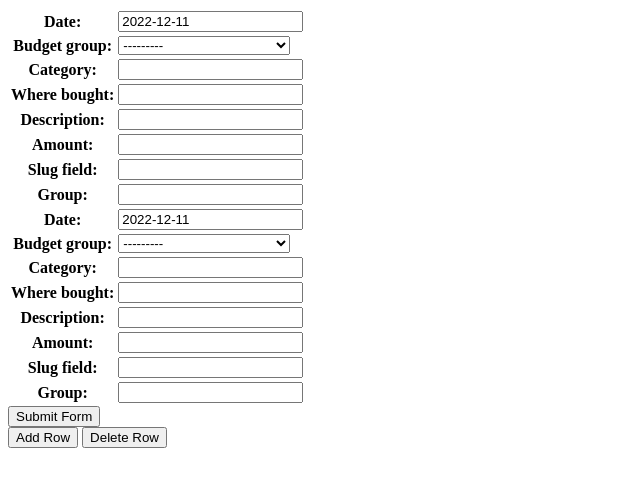
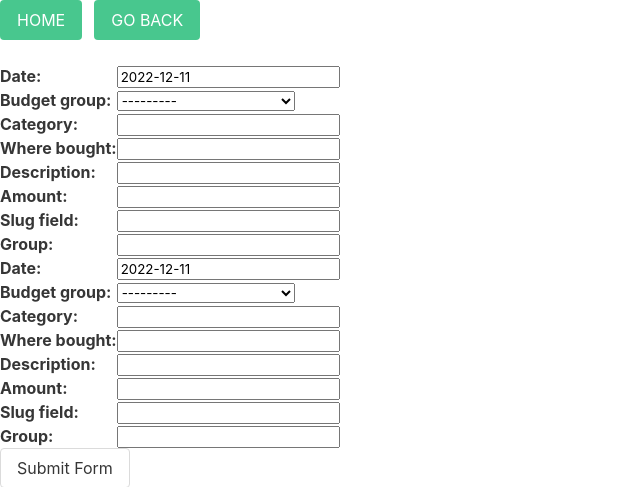
Before and after one commit to elhombrefiero/retirement_tracker, a Django app: a page that uses retirement_tracker/finances/templates/finances/add_exp_loc_user_acct.html in a window 1280 px wide. Shown: the top 487 px of the page, without its empty margins (0-640 px from the left). Run offline with Django 3.2, Linux system fonts and the light colour scheme; tables that the repository leaves empty hold one stand-in row (values such as "Sample post").

Commit message:
Updated link to use the bulma css

```diff
--- a/retirement_tracker/finances/templates/finances/add_exp_loc_user_acct.html
+++ b/retirement_tracker/finances/templates/finances/add_exp_loc_user_acct.html
@@ -2,9 +2,23 @@
 <html lang="en">
 <head>
   <meta charset="UTF-8">
+    <link rel="stylesheet"
+        href="https://cdn.jsdelivr.net/npm/bulma@0.9.3/css/bulma.min.css">
   <title>Add Expense to {{user.name}}'s Account {{account.name}}</title>
 </head>
 <body>
+<!--Navbar-->
+<nav class="level">
+  <div class="level-left">
+    <p class="level-item">
+      <a class="button is-success" href="/finances">HOME</a>
+    </p>
+    <p class="level-item">
+      <a class="button is-success" onclick="history.back()">GO BACK</a>
+    </p>
+  </div>
+</nav>
+<!--End Navbar-->
 <form method="post">
   {% csrf_token %}
   {{ formset.management_form }}
```
